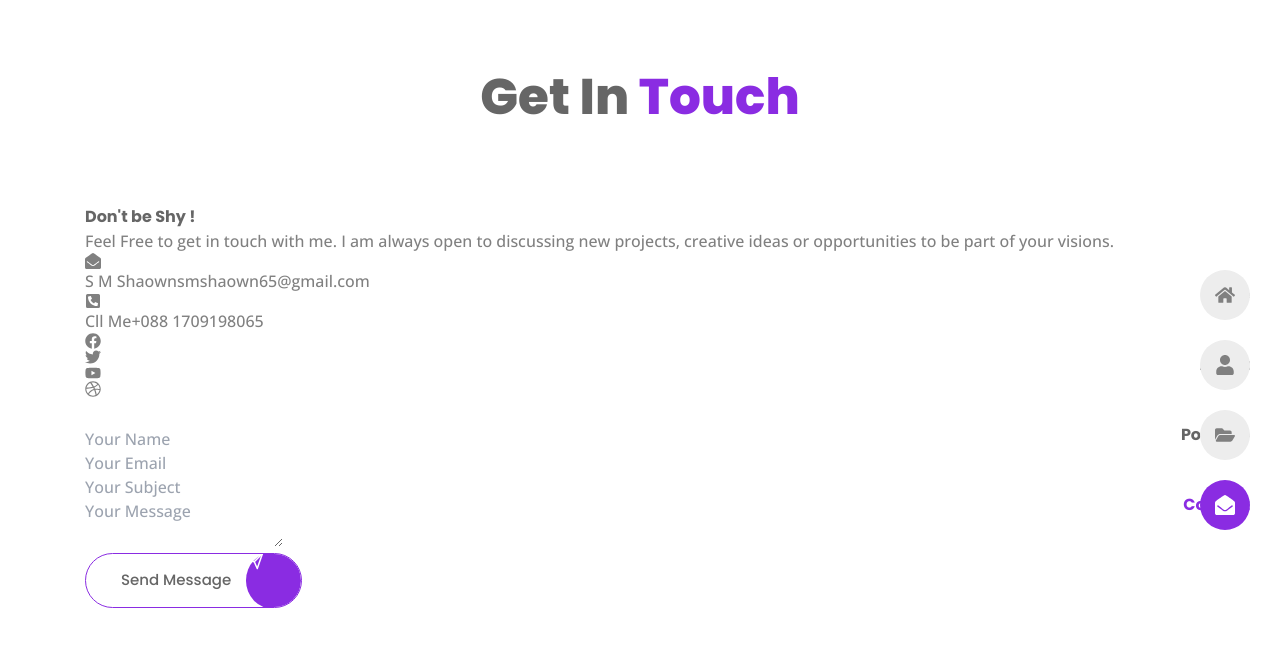
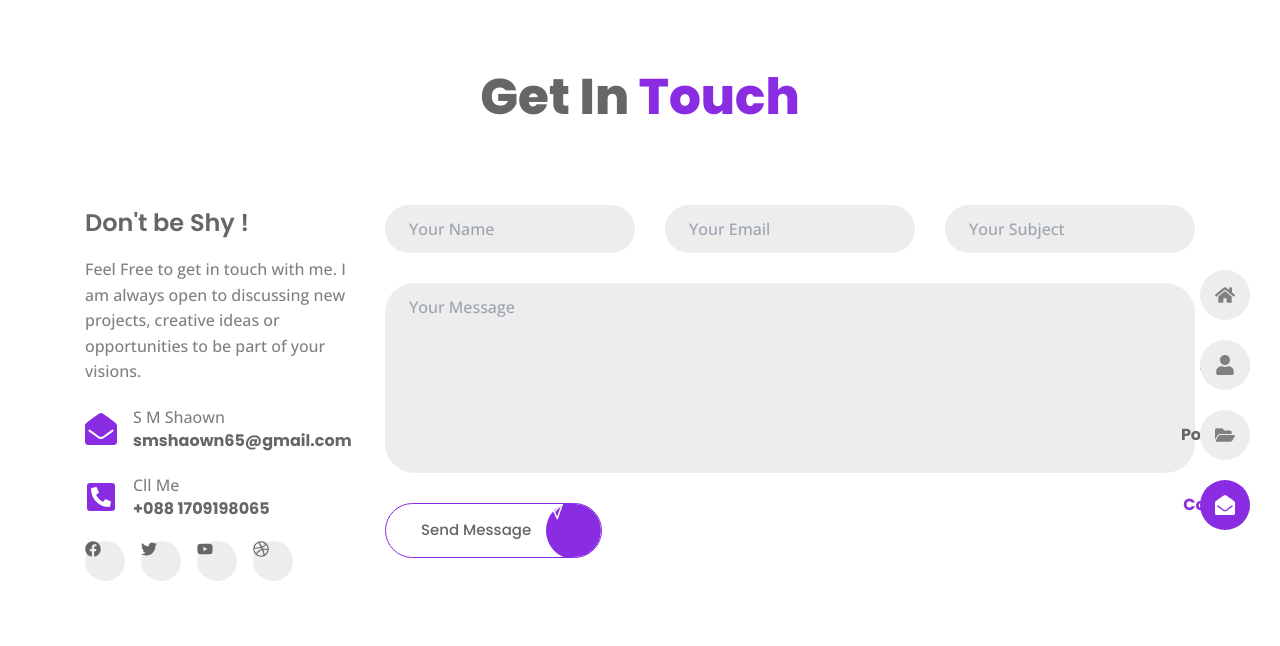
Before and after one commit to smshaown/portfolio, a React (Vite) app: page /contact in a window 1280 px wide. Shown: the top 646 px of the page. Built offline with nearby package versions, Linux system fonts and the light colour scheme.

Commit message:
done the contact

```diff
--- a/src/Layout/Main.jsx
+++ b/src/Layout/Main.jsx
@@ -1,11 +1,13 @@
 import React from 'react';
 import Navbar from '../components/Navbar';
 import { Outlet } from 'react-router-dom';
+import Themes from '../components/Themes';
 
 const Main = () => {
     return (
         <div>
             <Navbar />
+            <Themes />
             <Outlet />
         </div>
     );
--- /dev/null
+++ b/src/components/Themes.jsx
@@ -0,0 +1,11 @@
+import React from 'react';
+
+const Themes = () => {
+    return (
+        <div>
+
+        </div>
+    );
+};
+
+export default Themes;
--- a/src/pages/Contact/Contact.css
+++ b/src/pages/Contact/Contact.css
@@ -0,0 +1,91 @@
+.contact__container {
+    grid-template-columns: 4fr 8fr;
+}
+
+.contact__title{
+    font-size: var(--h3-font-size);
+    font-weight: var(--weight-600);
+    margin-bottom: 1rem;
+}
+
+.contact__description{
+    font-size: var(--small-font-size);
+    line-height: 1.6;
+}
+
+.contact__description,
+.contact__info .info__item{
+    margin-bottom: 20px;
+}
+
+.contact__info .info__item{
+    display: flex;
+    align-items: center;
+    column-gap: 16px;
+}
+
+.contact__info .info__icon{
+    color: var(--first-color);
+    font-size: var(--h2-font-size);
+}
+
+.contact__info .info__title{
+    font-size: var(--small-font-size);
+}
+
+.contact__info .info__desc{
+    font-family: var(--body-font);
+    font-size: var(--small-font-size);
+    font-weight: var(--weight-500);
+}
+
+.contact__socials{
+    display: flex;
+    column-gap: 16px;
+}
+
+.contact__social-link{
+    background-color: var(--container-color);
+    color: var(--title-color);
+    width: 40px;
+    height: 40px;
+    border-radius: 50%;
+    text-align: center;
+    line-height: 44px;
+    transition: all 0.3s ease;
+}
+.contact__social-link:hover{
+    background-color: var(--first-color);
+    color: var(--text-white);
+}
+
+.form__input-group{
+    display: grid;
+    grid-template-columns: repeat(3, 1fr);
+    column-gap: 30px;
+}
+
+.form__input-div{
+    margin-bottom: 30px;
+    background-color: var(--container-color);
+    color: var(--title-color);
+    width: 100%;
+    padding: 12px 24px;
+    border-radius: 30px;
+    font-size: var(--small-font-size);
+    transition: all 0.s ease;
+}
+
+.form__control:focus{
+    border-color: var(--first-color);
+}
+
+.textarea {
+    resize: none;
+    height: 160px;
+}
+
+.contact__button-icon{
+    font-size: var(--h3-font-size);
+    line-height: 64px;
+}
--- a/src/pages/Contact/Contact.jsx
+++ b/src/pages/Contact/Contact.jsx
@@ -23,7 +23,7 @@ const Contact = () => {
 
               <div>
                 <span className='info__title'>S M Shaown</span>
-                <span className="info__des">smshaown65@gmail.com</span>
+                <h4 className="info__des">smshaown65@gmail.com</h4>
               </div>
             </div>
 
@@ -33,23 +33,23 @@ const Contact = () => {
 
               <div>
                 <span className='info__title'>Cll Me</span>
-                <span className="info__des">+088 1709198065</span>
+                <h4 className="info__des">+088 1709198065</h4>
               </div>
             </div>
           </div>
 
           <div className="contact__socials">
             <a href="https://facebook.com" className='contact__social-link'>
-              <FaFacebook />
+              <FaFacebook className='mt-3 ml-3' />
             </a>
             <a href="https://twitter.com" className='contact__social-link'>
-              <FaTwitter />
+              <FaTwitter className='mt-3 ml-3' />
             </a>
             <a href="https://youtube.com" className='contact__social-link'>
-              <FaYoutube />
+              <FaYoutube className='mt-3 ml-3' />
             </a>
             <a href="https://dribbble.com" className='contact__social-link'>
-              <FaDribbble />
+              <FaDribbble className='mt-3 ml-3'  />
             </a>
           </div>
 
```
Also changed, not shown: src/components/ThemesItem.jsx (added, +11 -0 lines).
